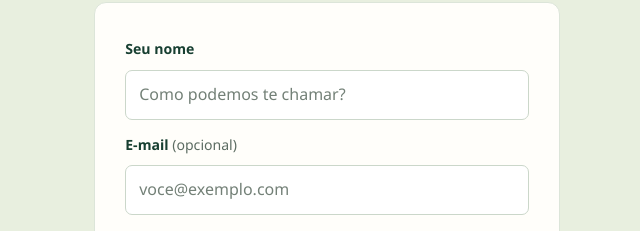
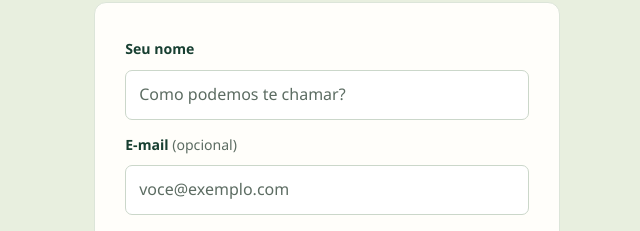
Before and after one commit to Johklay/projeto-sustentabilidade, a plain HTML site: page Index.html in a window 1280 px wide. Shown: the part 1882-2113 px from the top of the page, 640-1280 px from the left. Drawn offline with Linux system fonts and the light colour scheme; a script that the page names is missing.

```diff
--- a/assets/styles/styles.css
+++ b/assets/styles/styles.css
@@ -495,7 +495,7 @@
 }
 
 .participation-form input::placeholder {
-  color: #738077;
+  color: var(--color-muted);
 }
 
 .form-button {
```
Also changed, not shown: 1 other file.
